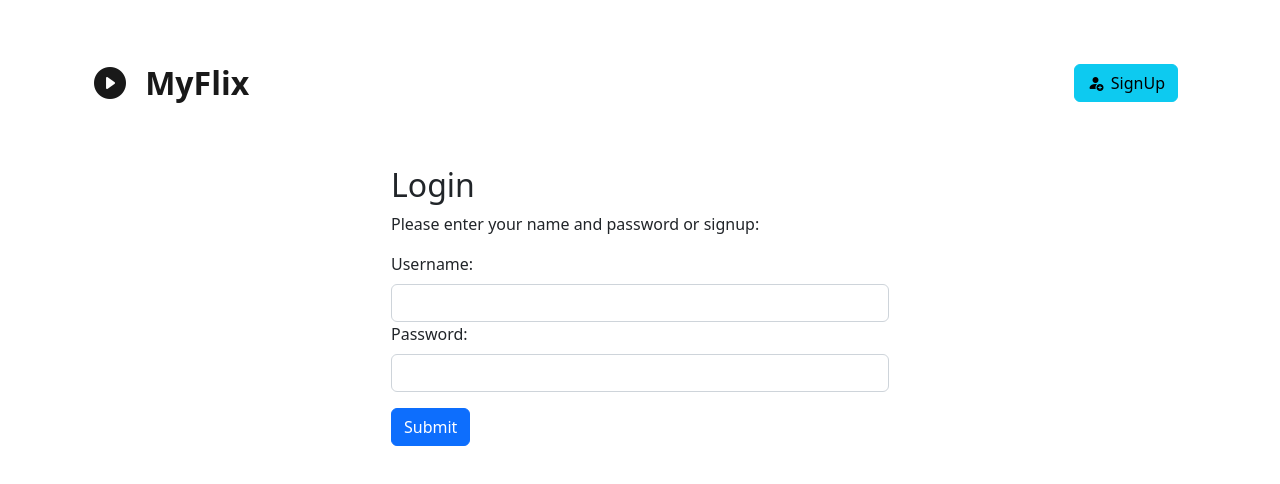
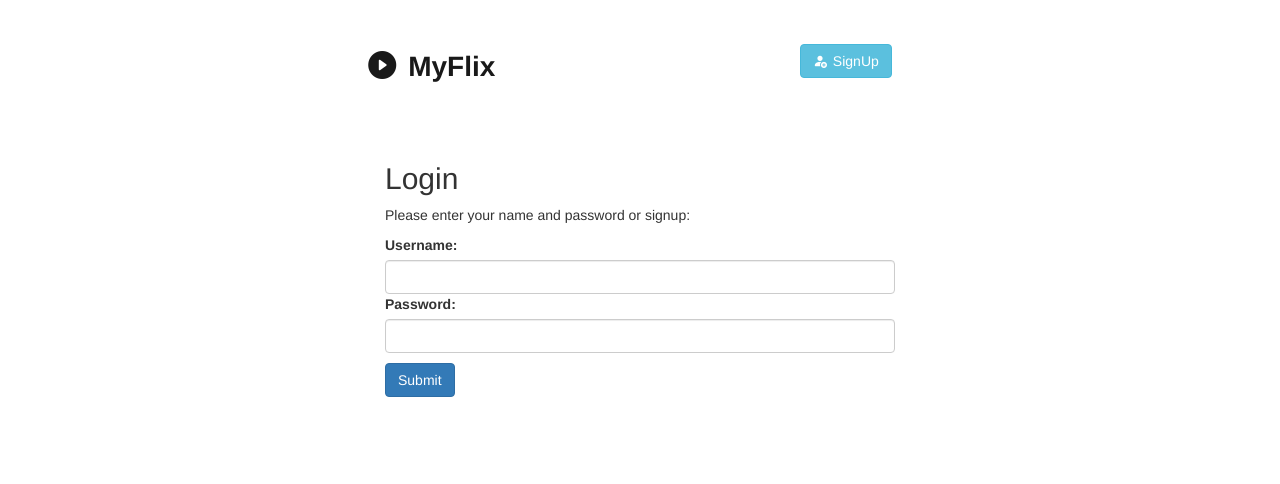
Before and after one commit to dkause/myflix-client, a React (Vite) app: page /login in a window 1280 px wide. Shown: the top 484 px of the page. Built offline with nearby package versions, Linux system fonts and the light colour scheme.

Commit message:
Update Bootstrap import URL

```diff
--- a/src/index.scss
+++ b/src/index.scss
@@ -1,5 +1,5 @@
 @import url("https://cdn.jsdelivr.net/npm/bootstrap-icons@1.11.1/font/bootstrap-icons.css");
-@import "~bootstrap/scss/bootstrap.scss";
+@import url("https://cdn.jsdelivr.net/npm/bootstrap@3.3.7/dist/css/bootstrap.min.css");
 
 $color: Steelblue;
 .my-flix {
```
